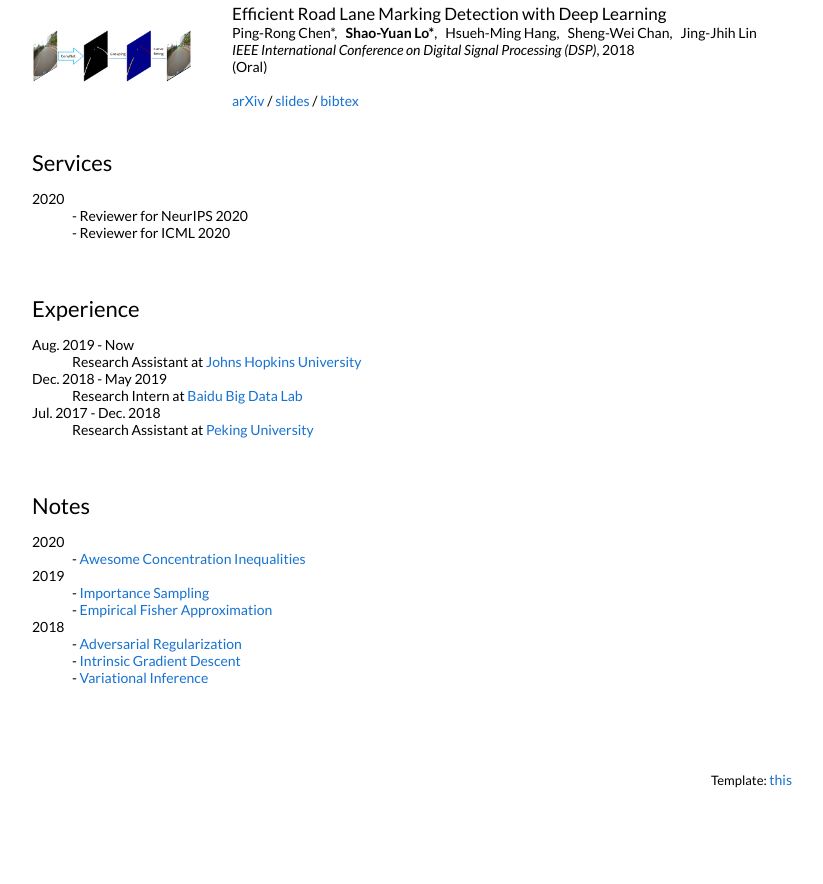
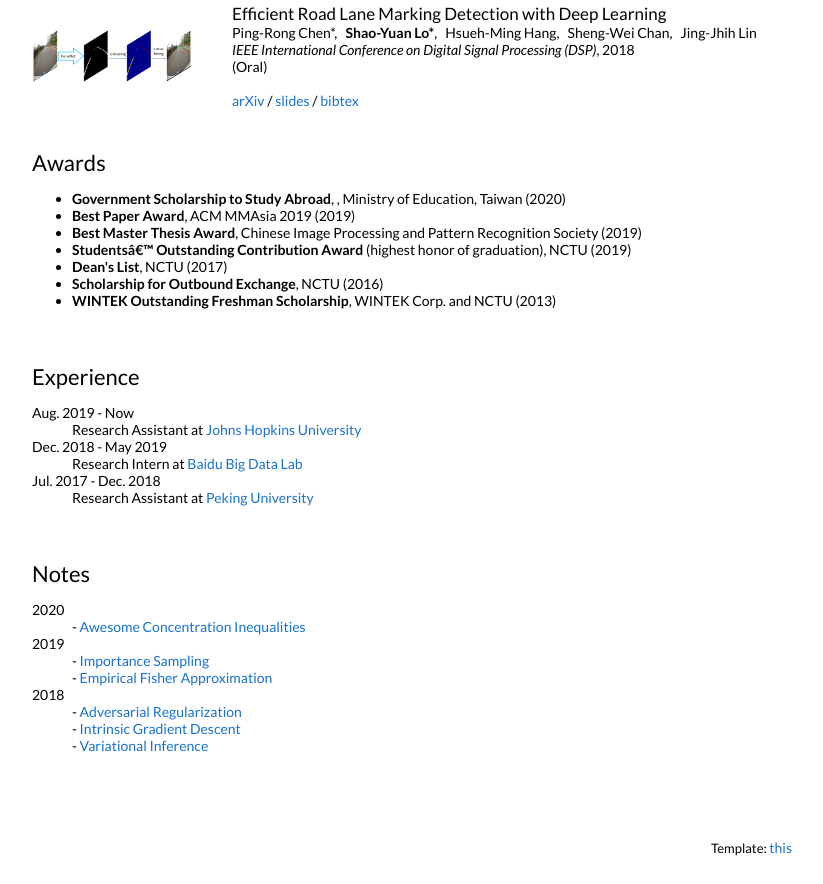
Before and after one commit to shaoyuanlo/shaoyuanlo.github.io, a plain HTML site: page index.html in a window 1280 px wide. Shown: the part 1356-2240 px from the top of the page, without its empty margins (228-1051 px from the left). Before the commit the page ends 2172 px from the top, so only its background shows below. Drawn offline with Linux system fonts and the light colour scheme.

Commit message:
Update index.html

```diff
--- a/index.html
+++ b/index.html
@@ -125,18 +125,8 @@
           <tr>
             <td width="100%" valign="middle">
               <heading>News</heading>
-              <!-- <br /> -->
               <ul>
                 <li>[Aug. 2020] Reviewer for AAAI and ICLR.</li>
-                <!-- <li>Two paper get accepted at ICML 2020!</li>
-                <li>Stay home stay safe.</li> -->
-                <!-- <li>I will serve as a reviewer for ICML 2020.</li> -->
-                <!-- <li>One paper will be orally presented in <a href="https://opt-ml.org/index.html">Workshop on Optimization for Machine Learning (OPT)</a>.</li> -->
-                <!-- <li>I start working at Johns Hopkins. Veritas vos liberabit! Ready to meet new challenges, and new collaborators.</li> -->
-                <!-- <li>One paper is accepted to ICML-2019: "The Anisotropic Noise in Stochastic Gradient Descent: Its Behavior of Escaping from Sharp Minima and Regularization Effects".</li> -->
-                <!-- <li> I will start my Ph.D. journey this fall at Department of Computer Science, Johns Hopkins University. Looking forward to potential collaborators! -->
-                <!-- <li><strong><b>I am looking for a Ph.D. position</b></strong> in machine learning / statistical learning starting from fall, 2019. If you are interested in working with me, please do not hesitate to contact me.</li> -->
-                <!-- <li>Our paper "Tangent-Normal Adversarial Regularization for Semi-supervised Learning" is accepted as an oral presentation to CVPR-2019!</li> -->
               </ul>
             </td>
           </tr>
@@ -293,13 +283,30 @@
         <table width="100%" align="center" border="0" cellspacing="0" cellpadding="20">
           <tr>
             <td width="100%" valign="middle">
-                <heading>Services</heading>
-                <!-- <br /> -->
-                <dl>
-                  <dt>2020</dt>
-                  <dd>- Reviewer for NeurIPS 2020</dd>
-                  <dd>- Reviewer for ICML 2020</dd>
-                </dl>
+              <heading>Awards</heading>
+              <ul>
+                <li>
+				  <strong>Government Scholarship to Study Abroad</strong>, , Ministry of Education, Taiwan (2020)
+				</li>
+                <li>
+				  <strong>Best Paper Award</strong>, ACM MMAsia 2019 (2019)
+				</li>
+                <li>
+				  <strong>Best Master Thesis Award</strong>, Chinese Image Processing and Pattern Recognition Society (2019)
+				</li>
+                <li>
+				  <strong>Students’ Outstanding Contribution Award</strong> (highest honor of graduation), NCTU (2019)
+				</li>
+                <li>
+				  <strong>Dean's List</strong>, NCTU (2017)
+				</li>
+                <li>
+				  <strong>Scholarship for Outbound Exchange</strong>, NCTU (2016)
+				</li>
+                <li>
+				  <strong>WINTEK Outstanding Freshman Scholarship</strong>, WINTEK Corp. and NCTU (2013)
+				</li>
+              </ul>
             </td>
           </tr>
         </table>
```
Lines whose indentation alone changed are shown as unchanged.
